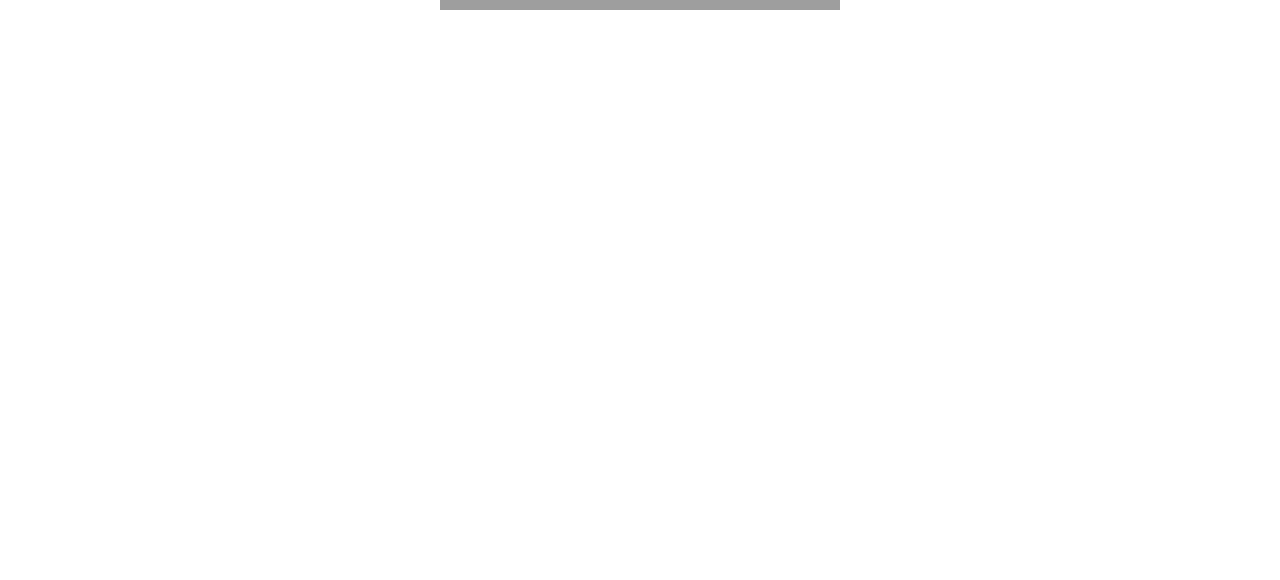
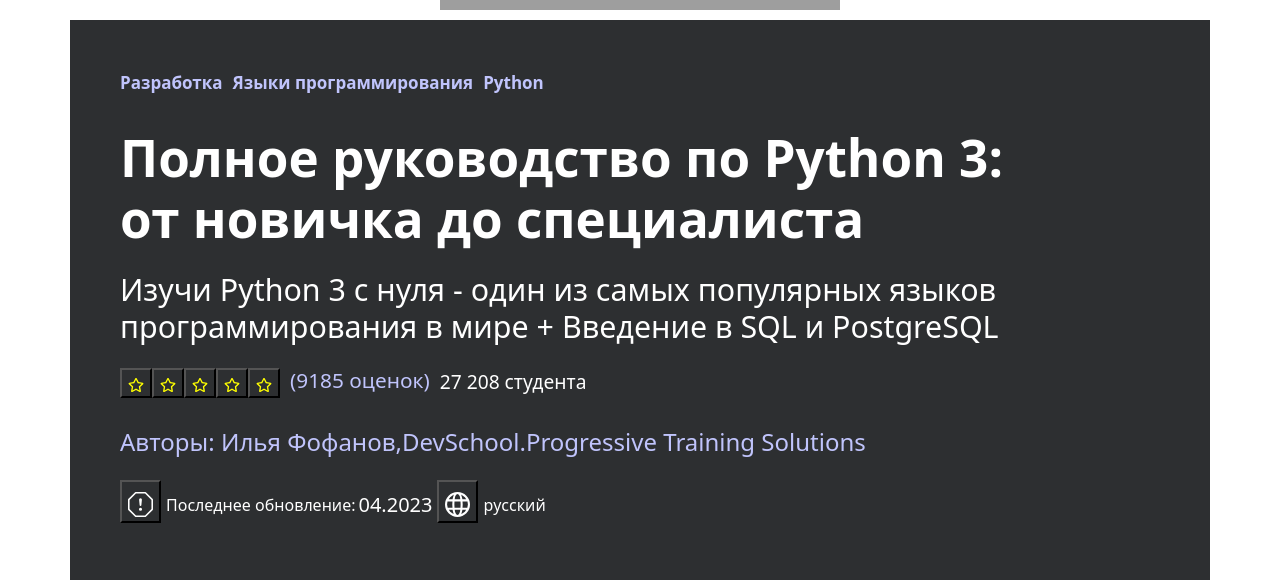
Before and after one commit to okurmenpro/bilim-ordo-frontend, a React (Create React App) app: page / in a window 1280 px wide. Shown: the part 290-870 px from the top of the page. Before the commit the page ends 800 px from the top, so only its background shows below. Built offline with nearby package versions, Linux system fonts and the light colour scheme; grey boxes are pictures that could not be loaded.

Commit message:
BannerCourse

```diff
--- a/src/App.js
+++ b/src/App.js
@@ -1,11 +1,13 @@
 // import logo from './logo.svg';
 import './App.css';
 import BannerCom from './components/Banner/BannerCom';
+import Banner from './components/bannerCourse/Banner';
 
 function App() {
   return (
     <div className="App">
       <BannerCom/>
+      <Banner/>
     </div>
   );
 }
--- a/src/components/Banner/BannerCom.jsx
+++ b/src/components/Banner/BannerCom.jsx
@@ -1,11 +1,10 @@
 import React from 'react'
 import './BannerCom.css'
 // import Carousel from 'react-bootstrap/Carousel';
-import Button from 'react-bootstrap/Button';
+// import Button from 'react-bootstrap/Button';
 import 'bootstrap/dist/css/bootstrap.min.css';
 import Slider from '../slider';
 // import ExampleCarouselImage from 'components/ExampleCarouselImage';
-// import 'bootstrap/dist/css/bootstrap.min.css';
 
 
 function BannerCom() {
--- /dev/null
+++ b/src/components/bannerCourse/Banner.jsx
@@ -0,0 +1,44 @@
+import React from 'react'
+import "./banner.css"
+import { GrLanguage } from "react-icons/gr";
+import { FaRegStar } from "react-icons/fa";
+import { BsExclamationOctagon } from "react-icons/bs";
+
+function Banner() {
+    return (
+        <div className='course__banner container'>
+            <div className='img__text'>
+                <p>Разработка</p>
+                <img src="" alt="" />
+                <p>Языки программирования</p>
+                <img src="" alt="" />
+                <p>Python</p>
+            </div>
+            <h1>Полное руководство по Python 3: от новичка до специалиста</h1>
+            <h3>Изучи Python 3 с нуля - один из самых популярных языков программирования в мире + Введение в SQL и PostgreSQL</h3>
+            <div className='banner__rating'>
+                <div className='banner__star'>
+                    <button><FaRegStar /></button>
+                    <button><FaRegStar /></button>
+                    <button><FaRegStar /></button>
+                    <button><FaRegStar /></button>
+                    <button><FaRegStar /></button>
+                </div>
+                <h5>(9185 оценок)</h5>
+                <p>27 208 студента</p>
+            </div>
+            <h4>Авторы: Илья Фофанов,DevSchool.Progressive Training Solutions</h4>
+            <div className='course__update'>
+                <button><BsExclamationOctagon /></button>
+                <div>
+                <p>Последнее обновление:</p>
+                <h5> 04.2023</h5>
+                </div>
+                <button><GrLanguage /></button>
+                <p>русский</p>
+            </div>
+        </div>
+    )
+}
+
+export default Banner
--- /dev/null
+++ b/src/components/bannerCourse/banner.css
@@ -0,0 +1,83 @@
+.course__banner {
+    margin-top: 10px;
+    background-color: #2d2f31;
+    padding-top: 30px;
+    padding: 50px;
+    display: flex;
+    flex-direction: column;
+    gap: 15px;
+}
+
+.img__text {
+    display: flex;
+    gap: 5px;
+}
+
+.img__text p {
+    color: #c0c4fc;
+    font-size: 17px;
+    font-weight: 700;
+}
+
+.course__banner h1 {
+    font-size: 3.2rem;
+    font-weight: 700;
+    color: #fff;
+    text-align: left;
+    width: 900px;
+}
+
+.course__banner h3 {
+    font-weight: 400;
+    font-size: 1.9rem;
+    color: #fff;
+    width: 900px;
+    text-align: left;
+}
+
+.banner__rating {
+    display: flex;
+    gap: 10px;
+}
+
+.banner__rating p {
+    font-weight: 400;
+    font-size: 1.2rem;
+    color: #fff;
+}
+
+.banner__rating h5 {
+    color: #c0c4fc;
+    font-size: 1.3rem;
+    font-weight: 400;
+}
+
+.course__update{
+    display: flex;
+    gap: 5px;
+    color: #fff;
+    align-items: baseline;
+}
+
+.course__update div{
+    display: flex;
+    gap: 3px;
+
+}
+
+.course__banner h4{
+    color: #c0c4fc;
+    text-align: left;
+}
+
+.banner__star button{
+    color: yellow;
+    background: none;
+}
+
+.course__update button{
+    background: none;
+    font-weight: 400;
+    font-size: 25px;
+    color: #fff;
+}
```
Also changed, not shown: 1 other file (tests, documents, lock files or other folders).
